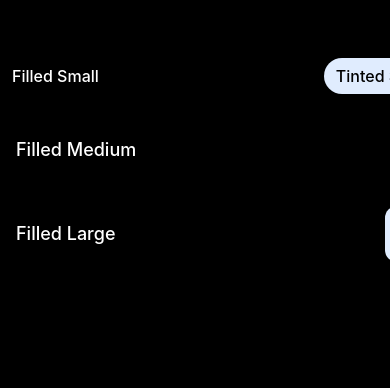
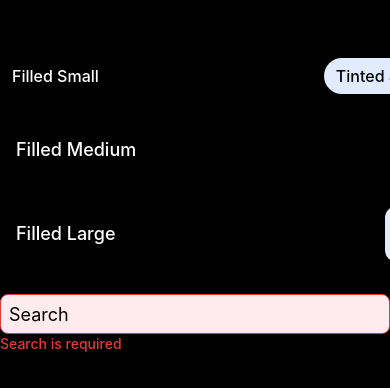
Before and after one commit to Bedrock-UI/react-native-ios, a React Native app: screen / in a window 390 px wide. Shown: the top 388 px of the page. Built offline with nearby package versions, Linux system fonts and the light colour scheme.

Commit message:
text input helper text and error text

```diff
--- a/App.tsx
+++ b/App.tsx
@@ -58,7 +58,7 @@ function App() {
         </Flex>
 
         <Flex my={4}>
-          <TextInput value="Search" />
+          <TextInput error helperText="Search is required" value="Search" />
         </Flex>
 
         <Flex my={4}>
--- a/src/components/Button/Button.tsx
+++ b/src/components/Button/Button.tsx
@@ -48,7 +48,7 @@ const buttonStyles = StyleSheet.create({
     backgroundColor: theme.palette.primary.main,
   },
   error: {
-    backgroundColor: theme.palette.error,
+    backgroundColor: theme.palette.error[600],
   },
   fullWidth: {
     width: '100%',
--- a/src/components/TextInput/TextInput.tsx
+++ b/src/components/TextInput/TextInput.tsx
@@ -1,6 +1,8 @@
-import React from 'react';
+import React, { useMemo } from 'react';
 import { StyleSheet, TextInput as TextInputBase } from 'react-native';
 import { theme } from 'theme';
+import { Flex } from '../Flex';
+import { Text } from '../Text';
 
 import type { Props } from './TextInput.types';
 
@@ -15,15 +17,39 @@ const textInputStyles = StyleSheet.create({
     padding: 8,
     width: '100%',
   },
+  error: {
+    backgroundColor: theme.palette.error[50],
+    borderWidth: 1,
+    borderColor: theme.palette.error[600],
+  },
 });
 
-function TextInput(props: Props) {
+function TextInput({ error, helperText = '', ...props }: Props) {
+  const helperTextColor = useMemo(() => {
+    if (error) {
+      return theme.palette.error[600];
+    }
+
+    return theme.palette.secondaryLabel;
+  }, [error]);
+
   return (
-    <TextInputBase
-      {...props}
-      placeholderTextColor={theme.palette.secondaryLabel}
-      style={textInputStyles.base}
-    />
+    <Flex direction="column" fullWidth>
+      <TextInputBase
+        {...props}
+        placeholderTextColor={theme.palette.secondaryLabel}
+        style={{
+          ...textInputStyles.base,
+          ...(error ? textInputStyles.error : {}),
+        }}
+      />
+
+      {helperText && (
+        <Text color={helperTextColor} variant="caption">
+          {helperText}
+        </Text>
+      )}
+    </Flex>
   );
 }
 
--- a/src/components/TextInput/TextInput.types.ts
+++ b/src/components/TextInput/TextInput.types.ts
@@ -1,3 +1,6 @@
 import type { TextInputProps } from 'react-native';
 
-export interface Props extends TextInputProps {}
+export interface Props extends TextInputProps {
+  error?: boolean;
+  helperText?: string;
+}
--- a/src/theme/theme.ts
+++ b/src/theme/theme.ts
@@ -53,7 +53,18 @@ const theme = {
   },
   palette: {
     background: PlatformColor('systemBackground'),
-    error: PlatformColor('systemRed'),
+    error: {
+      50: '#ffebee',
+      100: '#ffcdd2',
+      200: '#ef9a9a',
+      300: '#e57373',
+      400: '#ef5350',
+      500: '#f44336',
+      600: '#e53935',
+      700: '#d32f2f',
+      800: '#c62828',
+      900: '#b71c1c',
+    },
     label: PlatformColor('label'),
     secondaryLabel: PlatformColor('secondaryLabel'),
     tertiaryLabel: PlatformColor('tertiaryLabel'),
```
